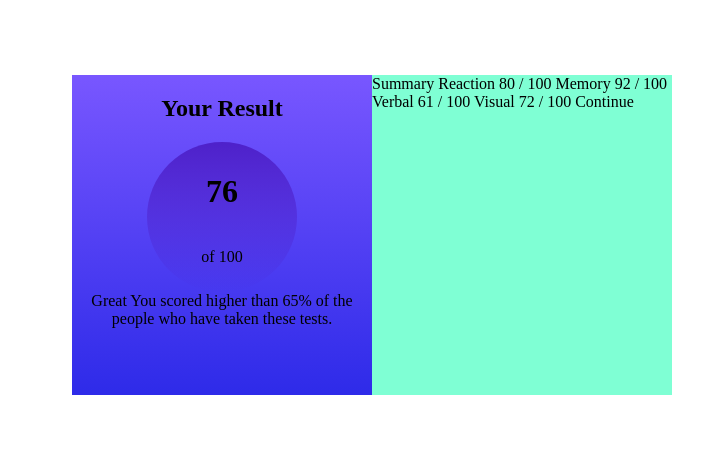
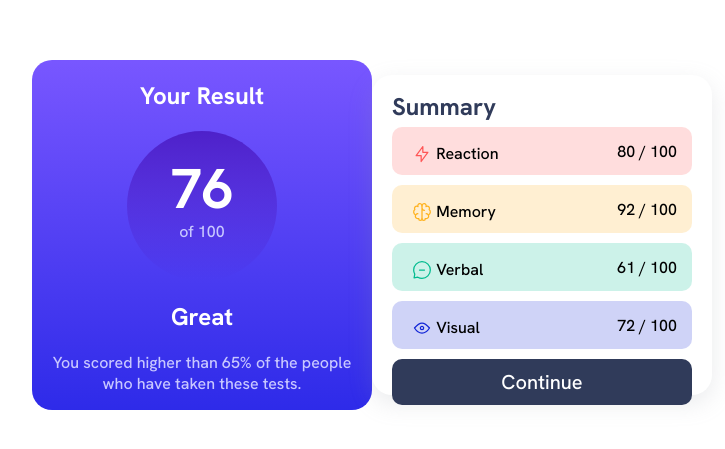
Before and after one commit to racerooni/frontendmentor, a plain HTML site: page results-summary/index.html in a window 1280 px wide. Shown: the part 173-622 px from the top of the page, without its empty margins (268-993 px from the left). Drawn offline with Linux system fonts and the light colour scheme.

Commit message:
results summary

```diff
--- a/results-summary/index.html
+++ b/results-summary/index.html
@@ -5,6 +5,10 @@
   <meta name="viewport" content="width=device-width, initial-scale=1.0"> <!-- displays site properly based on user's device -->
   <link rel="stylesheet" href="style.css">
   <link rel="icon" type="image/png" sizes="32x32" href="./assets/images/favicon-32x32.png">
+  <link rel="preconnect" href="https://fonts.googleapis.com">
+  <link rel="preconnect" href="https://fonts.gstatic.com" crossorigin>
+  <link href="https://fonts.googleapis.com/css2?family=Hanken+Grotesk:wght@500;700;800&display=swap" rel="stylesheet">
+
 
   <title>Frontend Mentor | Results summary component</title>
 
@@ -20,29 +24,39 @@
         <h2>Your Result</h2>
         <div class="circle">
           <h1>76</h1>
-          <p>of 100</p>
+          <p class="purple">of 100</p>
+        </div>
+        <div>
+          <h2>Great</h2>
+          <p class="purple">You scored higher than 65% of the people who have taken these tests.</p>
         </div>
 
 
-        Great
-        You scored higher than 65% of the people who have taken these tests.
+
     </div>
     <div class="summary">
-      Summary
+      <h1>Summary</h1>
+      <div class="sub bg-red">
+        <p><i><img src="assets/images/icon-reaction.svg" alt="" style="position: relative; top: 5px;"></i> Reaction</p>
+        <p>80 / 100</p>
+      </div>
+      <div class="sub bg-yellow">
+       <p><i><img src="assets/images/icon-memory.svg" alt="" style="position: relative; top: 5px;"></i> Memory</p>
+       <p>92 / 100</p>
+      </div>
+      <div class="sub bg-green">
+       <p><i><img src="assets/images/icon-verbal.svg" alt="" style="position: relative; top: 5px;"></i> Verbal</p>
+       <p>61 / 100</p>
+      </div>
+      <div class="sub bg-blue">
+        <p><i><img src="assets/images/icon-visual.svg" alt="" style="position: relative; top: 5px;"></i> Visual</p>
+        <p>72 / 100</p>
+      </div>
+      <button type="button" role="button">Continue</button>
 
-        Reaction
-        80 / 100
 
-        Memory
-        92 / 100
 
-        Verbal
-        61 / 100
 
-        Visual
-        72 / 100
-
-        Continue
 
     </div>
   </div>
--- a/results-summary/style.css
+++ b/results-summary/style.css
@@ -3,19 +3,26 @@ body{
     display: flex;
     justify-content: center;
     align-items: center;
+    font-family: 'Hanken Grotesk', sans-serif;
+
+
 }
 
 .container{
     display: flex;
     flex-direction: row;
+    flex-wrap: wrap;
+    justify-content: center;
+    align-items: center;
 }
 
 .result{
     background-image: linear-gradient(hsl(252, 100%, 67%), hsl(241, 81%, 54%));
-    height: 40vh;
+    height: 350px;
     width: 300px;
     text-align: center;
-
+    padding: 0px 20px 0px 20px;
+    border-radius: 20px;
 }
 
 .circle{
@@ -29,11 +36,78 @@ body{
     align-items: center;
     justify-content: center;
     flex-direction: column;
-    gap: -20px;
+
 }
 
 .summary{
     height: 40vh;
     width: 300px;
-    background-color: aquamarine;
+    background-color: white;
+    border-radius: 20px;
+    padding: 0px 20px 0px 20px;
+    display: flex;
+    flex-direction: column;
+    gap: 10px;
+    box-shadow: rgba(149, 157, 165, 0.2) 0px 8px 24px;
 }
+
+.results, .circle> h1{
+    margin-top: -2px;
+    margin-bottom: -20px;
+    color: white;
+    font-size: 3.5rem;
+}
+
+.summary > h1{
+    font-size: 1.5rem;
+    color: hsl(224, 30%, 27%);
+    margin-bottom: -5px;
+}
+
+h2{
+    color: white;
+}
+.purple{
+    color: hsl(241, 100%, 89%);
+}
+
+.bg-yellow{
+    background-color: hsla(39, 100%, 56%, 0.2);
+}
+
+.bg-red{
+    background-color: hsla(0, 100%, 67%, 0.2);
+}
+
+.bg-green{
+    background-color: hsla(166, 100%, 37%, 0.2);
+}
+
+.bg-blue{
+    background-color: hsla(234, 85%, 45%, 0.2);
+}
+.sub{
+    display: flex;
+    justify-content: space-between;
+    align-items: center;
+    padding: 0px 15px 0px 15px;
+    border-radius: 10px;
+    height: 3rem;
+}
+
+.sub>p{
+    margin-left: 5px;
+}
+
+button{
+    all: unset;
+    text-align: center;
+    height: 30px;
+    background-color: hsl(224, 30%, 27%);
+    color: white;
+    font-size: 1.25rem;
+    padding: 10px;
+    border-radius: 10px;
+    cursor: pointer;
+
+}
```
